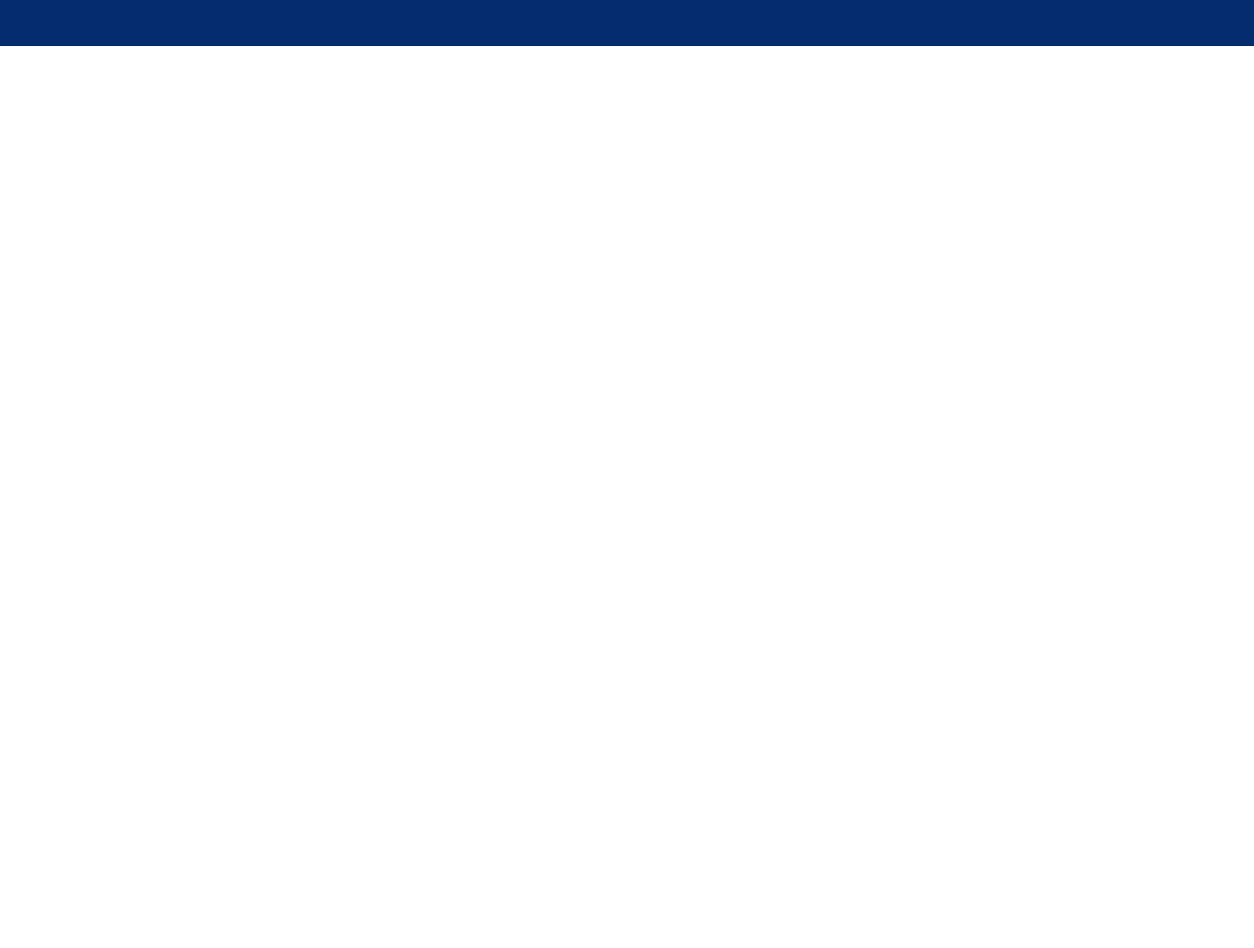
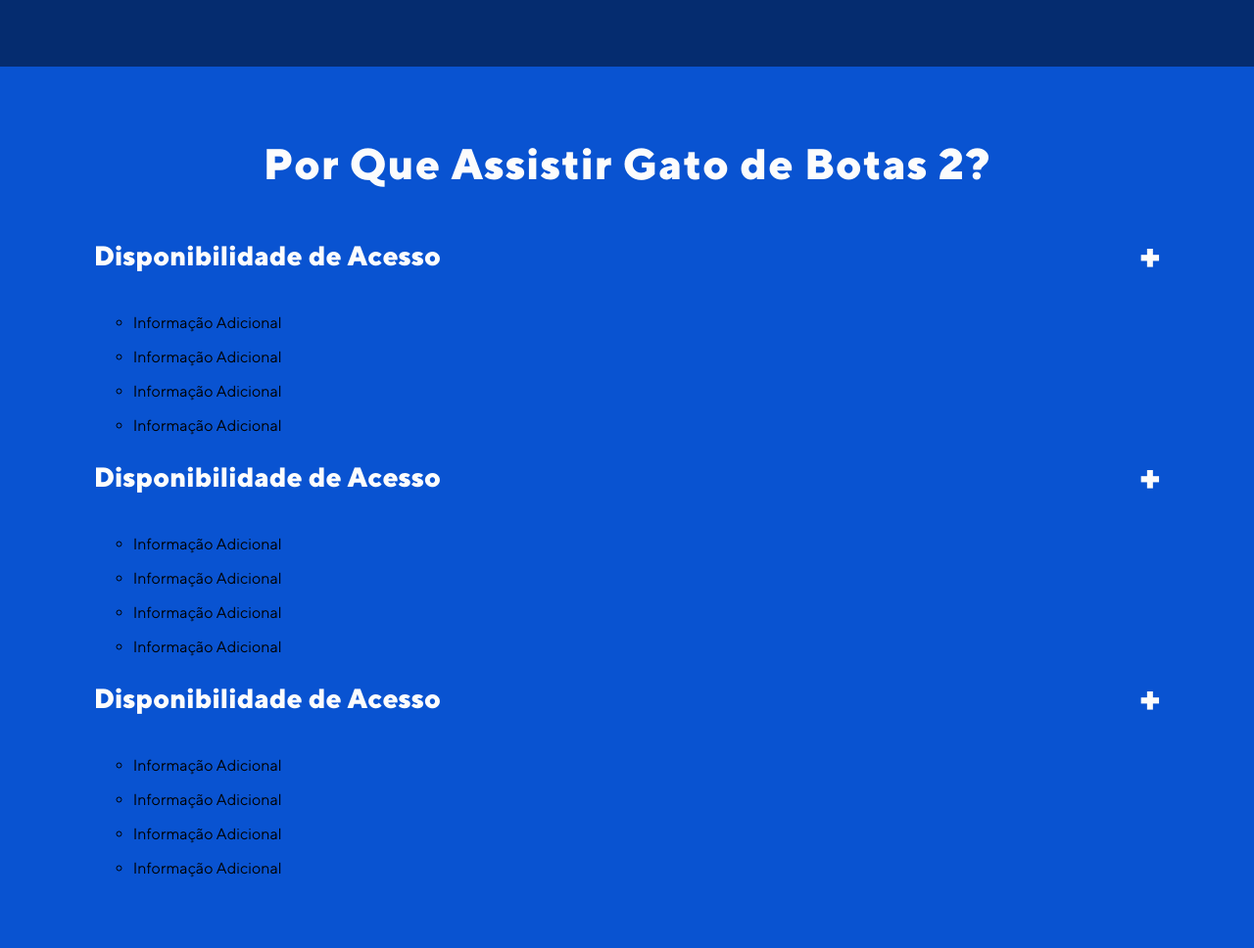
Before and after one commit to AsrielDreemurrGM/Filme_Favorito, a website: page index.html in a window 1280 px wide. Shown: the part 1424-2392 px from the top of the page at 98% size. Before the commit the page ends 1471 px from the top, so only its background shows below. Drawn offline with nearby package versions, Linux system fonts and the light colour scheme; files that its build step writes are made by us from their sources; files whose address does not match are found by name.

Commit message:
Iniciado Criação da Seção FAQ

```diff
--- a/index.html
+++ b/index.html
@@ -17,7 +17,7 @@
             </div>
             <ul class="header__links">
                 <li class="header__links__item">
-                    <a class="button button--secondary" href="#">Assista Agora</a>
+                    <a class="button button--secondary" href="#watch-on">Assista Agora</a>
                 </li>
                 <li class="header__links__item"></li>
                     <a class="button button--primary" href="#">Entrar</a>
@@ -32,7 +32,7 @@
             </div>
         </div>
     </section>
-    <section class="where-to-watch">
+    <section id="watch-on" class="where-to-watch">
         <h2 class="title--big">Onde Assistir</h2>
         <ul class="where-to-watch__list">
             <li class="where-to-watch__list__item">
@@ -77,5 +77,73 @@
             </li>
         </ul>
     </section>
+    <section class="faq">
+        <h2 class="title--big">Por Que Assistir Gato de Botas 2?</h2>
+        <ul class="faq__questions">
+            <li class="faq__questions__item">
+                <div class="faq__questions__item__question title--small">
+                    Disponibilidade de Acesso
+                </div>
+                <div class="faq__questions__item__answer">
+                    <ul>
+                        <li>
+                            Informação Adicional
+                        </li>
+                        <li>
+                            Informação Adicional
+                        </li>
+                        <li>
+                            Informação Adicional
+                        </li>
+                        <li>
+                            Informação Adicional
+                        </li>
+                    </ul>
+                </div>
+            </li>
+            <li class="faq__questions__item">
+                <div class="faq__questions__item__question title--small">
+                    Disponibilidade de Acesso
+                </div>
+                <div class="faq__questions__item__answer">
+                    <ul>
+                        <li>
+                            Informação Adicional
+                        </li>
+                        <li>
+                            Informação Adicional
+                        </li>
+                        <li>
+                            Informação Adicional
+                        </li>
+                        <li>
+                            Informação Adicional
+                        </li>
+                    </ul>
+                </div>
+            </li>
+            <li class="faq__questions__item">
+                <div class="faq__questions__item__question title--small">
+                    Disponibilidade de Acesso
+                </div>
+                <div class="faq__questions__item__answer">
+                    <ul>
+                        <li>
+                            Informação Adicional
+                        </li>
+                        <li>
+                            Informação Adicional
+                        </li>
+                        <li>
+                            Informação Adicional
+                        </li>
+                        <li>
+                            Informação Adicional
+                        </li>
+                    </ul>
+                </div>
+            </li>
+        </ul>
+    </section>
 </body>
 </html>
--- /dev/null
+++ b/src/styles/_faq.scss
@@ -0,0 +1,53 @@
+@use 'variables';
+
+.faq {
+    padding: 5.6vw;
+    background-color: lighten(variables.$backgroundColor, 20%);
+
+    h2 {
+        letter-spacing: 1px;
+        text-align: center;
+        margin-bottom: 24px;
+    }
+
+    &__questions {
+        &__item {
+            &__question {
+                cursor: pointer;
+                font-weight: 700;
+                font-size: 20px;
+                padding: 24px;
+                display: block;
+                position: relative;
+
+                &::after {
+                    content: '+';
+                    position: absolute;
+                    height: 100%;
+                    top: 0;
+                    right: 24px;
+                    display: flex;
+                    align-items: center;
+                    font-size: 40px;
+                }
+            }
+
+            &__answer {
+                // height: 0;
+                overflow: hidden;
+                padding: 0 24px;
+                // transition: height, 0.5s ease;
+
+                ul > * {
+                    list-style: circle;
+                    margin-left: 40px;
+                    margin-top: 16px;
+
+                    li {
+                        margin-top: 20px;
+                    }
+                }
+            }
+        }
+    }
+}
--- a/src/styles/main.scss
+++ b/src/styles/main.scss
@@ -2,6 +2,7 @@
 @use 'variables';
 @use 'hero';
 @use 'where-to-watch';
+@use 'faq';
 
 @font-face {
     font-family: TTNorms;
@@ -19,6 +20,10 @@
     font-size: $fontSize;
     line-height: $fontSize + 10px;
     color: variables.$textPrimary;
+}
+
+.text {
+    @include text;
 }
 
 @mixin title($fontSize: 40px) {
@@ -49,3 +54,7 @@
     list-style: none;
     font-family: TTNorms, sans-serif;
 }
+
+body {
+    background-color: variables.$backgroundColor;
+}
```
